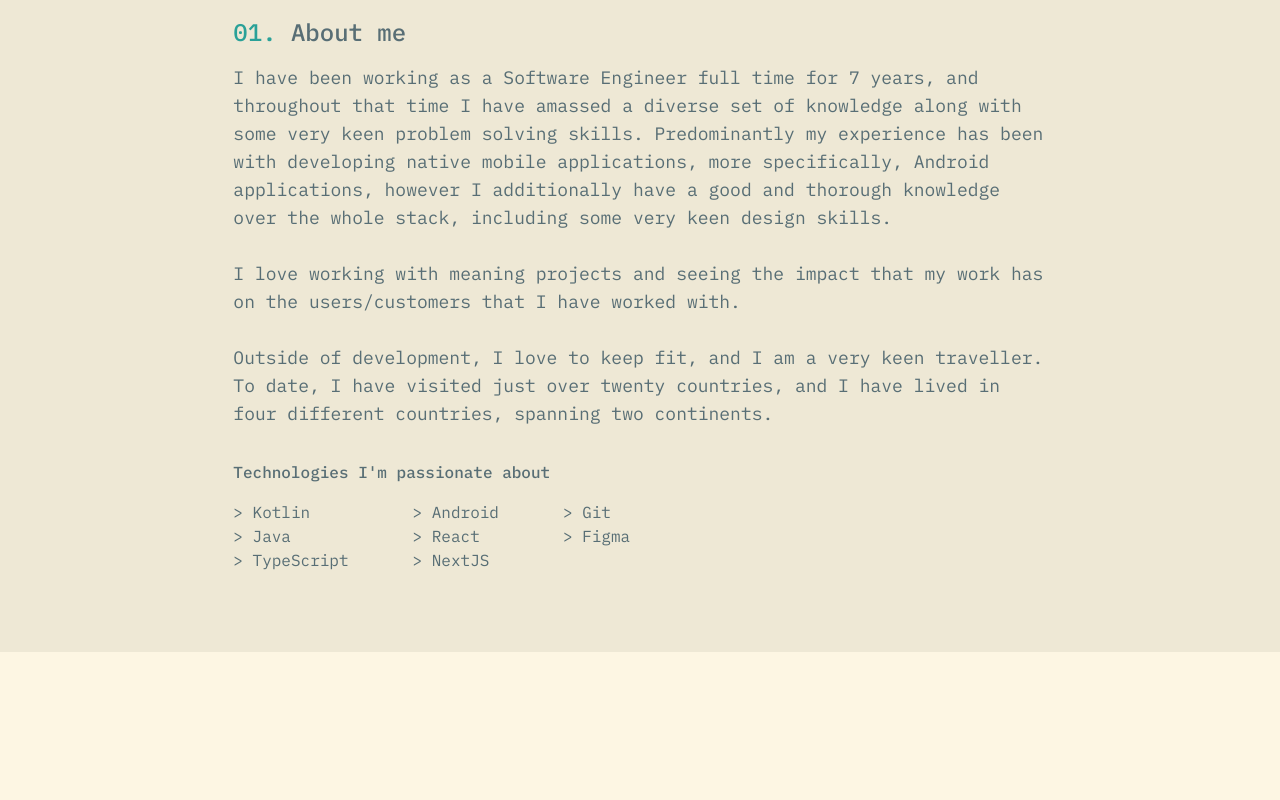
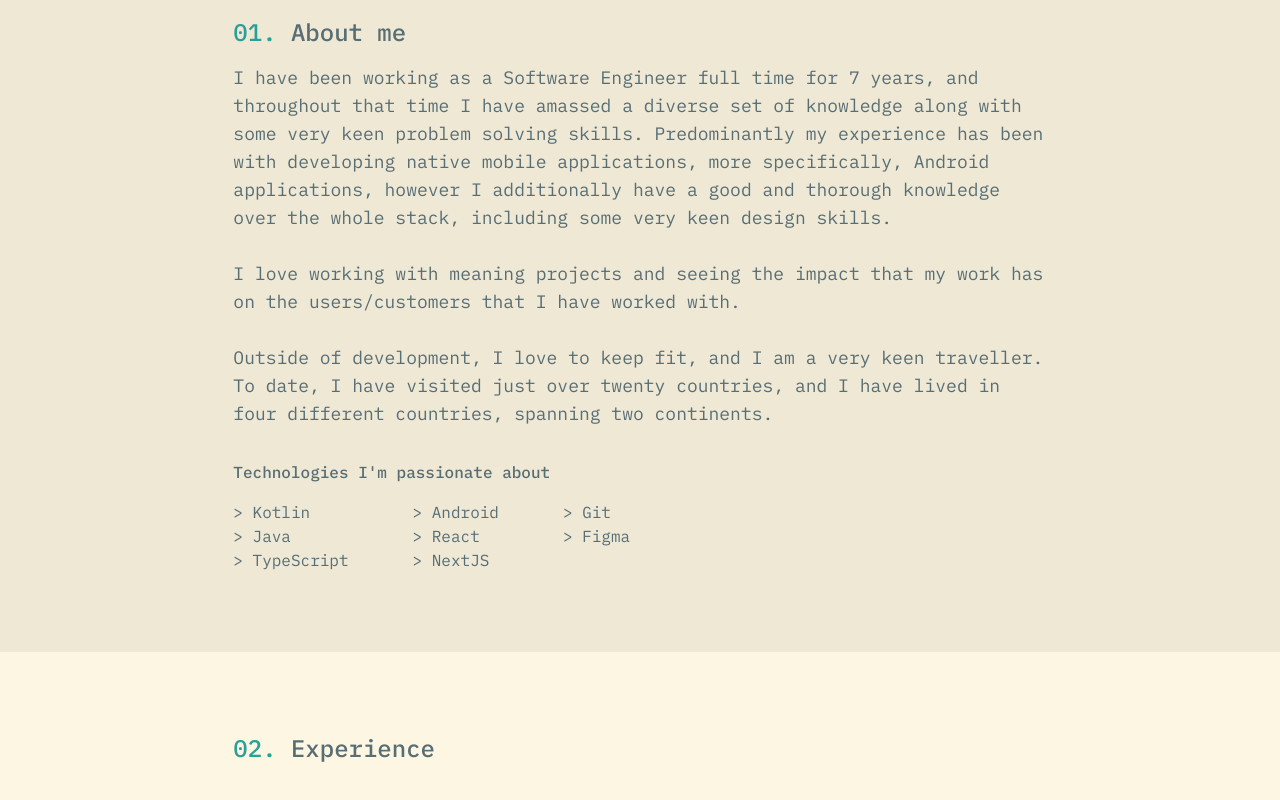
Before and after one commit to maxhves/hvesser-lewis-consulting-site, a Next.js app: page / in a window 1280 px wide. Shown: the part 576-1376 px from the top of the page. Before the commit the page ends 1228 px from the top, so only its background shows below. Built offline with nearby package versions, Linux system fonts and the light colour scheme.

Commit message:
Setup basic Experience section class.

```diff
--- a/src/app/page.tsx
+++ b/src/app/page.tsx
@@ -1,6 +1,7 @@
 import Navbar from '@/app/components/navbar/navbar';
 import Introduction from "@/app/sections/introduction/introduction";
 import About from '@/app/sections/about/about';
+import Experience from '@/app/sections/experience/experience';
 
 export default function Home() {
   return (
@@ -8,6 +9,7 @@ export default function Home() {
       <Navbar/>
       <Introduction/>
       <About/>
+      <Experience/>
     </main>
   )
 }
--- /dev/null
+++ b/src/app/sections/experience/experience.tsx
@@ -0,0 +1,17 @@
+import React from 'react';
+import SectionWrapper from '@/app/components/sectionwrapper/SectionWrapper';
+
+function Experience() {
+  return (
+    <SectionWrapper>
+      <div>
+        {/* Heading */}
+        <p className="font-medium text-cutty-sark text-2xl">
+          <span className="text-jungle-green">02.</span> Experience
+        </p>
+      </div>
+    </SectionWrapper>
+  );
+}
+
+export default Experience;
```
